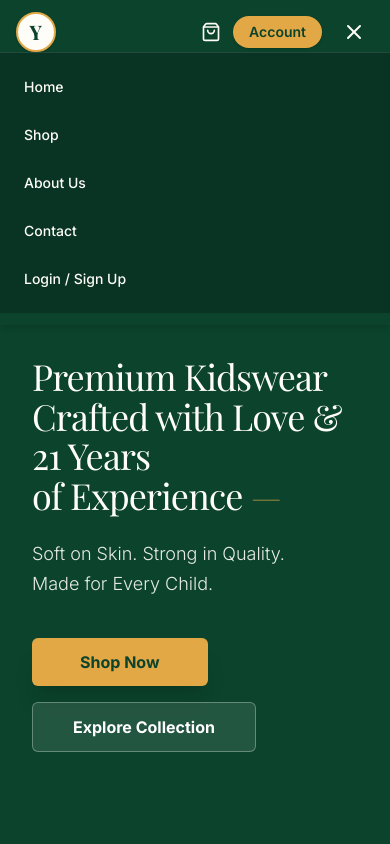
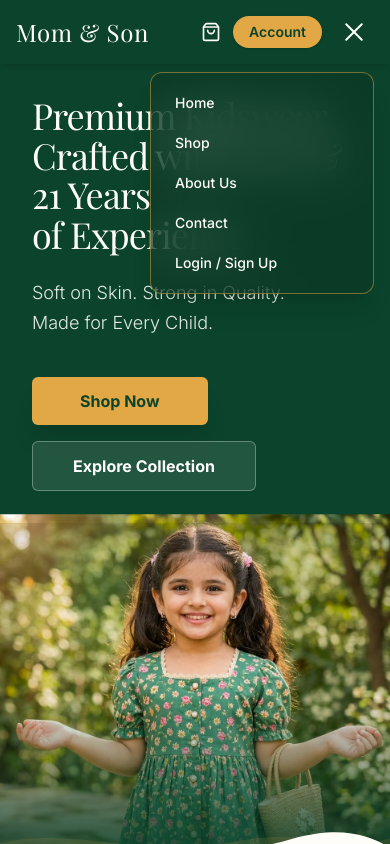
Before and after one commit to dadijiwear/dadijiwear.github.io, a Next.js app: page / in a window 390 px wide. Both pictures are taken after a click on the button 354 px from the left and 32 px from the top of the page. Shown: the top 844 px of the page. Built offline with nearby package versions, Linux system fonts and the light colour scheme; no server answers; the database is empty; a web font is replaced by a local one.

Commit message:
update seed.ts, improved hamburger menu, and email check for reset passwd

```diff
--- a/prisma/seed.ts
+++ b/prisma/seed.ts
@@ -64,37 +64,37 @@ async function main() {
             ageGroup: "5-6Y",
             color: "Blue",
             sku: "PID0001-56-BLUE",
-            stock: 1,
+            stock: 3,
           },
           {
             ageGroup: "5-6Y",
             color: "Yellow",
             sku: "PID0001-56-YELLOW",
-            stock: 1,
+            stock: 3,
           },
           {
             ageGroup: "5-6Y",
             color: "Orange",
             sku: "PID0001-56-ORANGE",
-            stock: 1,
+            stock: 3,
           },
           {
             ageGroup: "6-7Y",
             color: "Blue",
             sku: "PID0001-67-BLUE",
-            stock: 1,
+            stock: 3,
           },
           {
             ageGroup: "6-7Y",
             color: "Orange",
             sku: "PID0001-67-ORANGE",
-            stock: 1,
+            stock: 3,
           },
           {
             ageGroup: "6-7Y",
             color: "Yellow",
             sku: "PID0001-67-YELLOW",
-            stock: 0,
+            stock: 3,
           },
         ],
       },
@@ -143,55 +143,55 @@ async function main() {
             ageGroup: "3-4Y",
             color: "Gray",
             sku: "PID0002-34-GRAY",
-            stock: 1,
+            stock: 3,
           },
           {
             ageGroup: "3-4Y",
             color: "Beige",
             sku: "PID0002-34-BEIGE",
-            stock: 1,
+            stock: 3,
           },
           {
             ageGroup: "3-4Y",
             color: "Olive Green",
             sku: "PID0002-34-OLIVE",
-            stock: 1,
+            stock: 3,
           },
           {
             ageGroup: "5-6Y",
             color: "Gray",
             sku: "PID0002-56-GRAY",
-            stock: 1,
+            stock: 3,
           },
           {
             ageGroup: "5-6Y",
             color: "Beige",
             sku: "PID0002-56-BEIGE",
-            stock: 1,
+            stock: 3,
           },
           {
             ageGroup: "5-6Y",
             color: "Olive Green",
             sku: "PID0002-56-OLIVE",
-            stock: 1,
+            stock: 3,
           },
           {
             ageGroup: "6-7Y",
             color: "Gray",
             sku: "PID0002-67-GRAY",
-            stock: 1,
+            stock: 3,
           },
           {
             ageGroup: "6-7Y",
             color: "Beige",
             sku: "PID0002-67-BEIGE",
-            stock: 1,
+            stock: 3,
           },
           {
             ageGroup: "6-7Y",
             color: "Olive Green",
             sku: "PID0002-67-OLIVE",
-            stock: 1,
+            stock: 3,
           },
         ],
       },
@@ -241,31 +241,31 @@ async function main() {
             ageGroup: "3-4Y",
             color: "Gray",
             sku: "PID0003-34-GRAY",
-            stock: 1,
+            stock: 3,
           },
           {
             ageGroup: "5-6Y",
             color: "Pink",
             sku: "PID0003-56-PINK",
-            stock: 1,
+            stock: 3,
           },
           {
             ageGroup: "6-7Y",
             color: "Gray",
             sku: "PID0003-67-GRAY",
-            stock: 1,
+            stock: 3,
           },
           {
             ageGroup: "6-7Y",
             color: "Pink",
             sku: "PID0003-67-PINK",
-            stock: 1,
+            stock: 3,
           },
           {
             ageGroup: "6-7Y",
             color: "Blue",
             sku: "PID0003-67-BLUE",
-            stock: 1,
+            stock: 3,
           },
         ],
       },
--- a/src/app/account/page.tsx
+++ b/src/app/account/page.tsx
@@ -573,6 +573,22 @@ useEffect(() => {
 
     setAuthBusy(true);
 
+    try {
+      const checkRes = await fetch(`/api/profile?checkEmail=${encodeURIComponent(email.trim())}`);
+      if (checkRes.ok) {
+        const checkData = await checkRes.json();
+        if (!checkData.exists) {
+          setError("Email not registered.");
+          setAuthBusy(false);
+          return;
+        }
+      }
+    } catch {
+      setError("Validation system failure. Please try again.");
+      setAuthBusy(false);
+      return;
+    }
+
     const redirectTo = typeof window !== "undefined" ? `${window.location.origin}/account?mode=reset` : undefined;
 
     const { error } = await supabase.auth.resetPasswordForEmail(email.trim(), {
@@ -586,7 +602,7 @@ useEffect(() => {
       return;
     }
 
-    setMessage("Link sent. Plese use that link to login to your account and please update password and save it.");
+    setMessage("Link sent. Check inbox/spam, use that link to login to your account and don't forget to update password and save it.");
   };
 
   const handleResetPassword = async (e: React.FormEvent) => {
--- a/src/app/page.tsx
+++ b/src/app/page.tsx
@@ -69,7 +69,7 @@ export default function Home() {
 
           </div>
 
-          <div className="w-full md:w-1/2 relative">
+          <div className="w-full md:w-1/2 relative h-[350px] md:h-auto">
 
             <div className="absolute inset-y-0 -left-20 w-40 bg-linear-to-r from-dadi-green via-dadi-green/80 to-transparent z-20 md:block hidden blur-xl"></div>
             <div className="absolute inset-y-0 -left-5 w-10 bg-dadi-green z-20 md:block hidden"></div>
--- a/src/components/layout/Header.tsx
+++ b/src/components/layout/Header.tsx
@@ -98,18 +98,12 @@ export default function Header() {
       <div className="container mx-auto flex items-center justify-between px-4 md:px-8">
 
         <Link href="/" className="group flex items-center gap-2 text-2xl font-serif tracking-wide text-dadi-cream transition hover:text-dadi-gold">
-          <div className="flex h-10 w-10 items-center justify-center overflow-hidden rounded-full border-2 border-dadi-gold bg-dadi-cream text-xl font-bold text-dadi-green shadow-sm transition-transform group-hover:scale-105">
+          <div className="hidden sm:flex h-10 w-10 items-center justify-center overflow-hidden rounded-full border-2 border-dadi-gold bg-dadi-cream text-xl font-bold text-dadi-green shadow-sm transition-transform group-hover:scale-105">
             <span>{isUserLoggedIn && firstName ? firstName[0].toUpperCase() : "Y"}</span>
           </div>
-          <span className="hidden font-serif sm:block">Mom &amp; Son</span>
+          <span className="font-serif block">Mom &amp; Son</span>
         </Link>
 
-        <nav className="hidden items-center gap-8 text-sm font-medium md:flex">
-          <Link href="/" className="text-dadi-cream transition hover:text-dadi-gold">Home</Link>
-          <Link href="/shop" className="text-dadi-cream transition hover:text-dadi-gold">Shop</Link>
-          <Link href="/about" className="text-dadi-cream transition hover:text-dadi-gold">About Us</Link>
-          <Link href="/contact" className="text-dadi-cream transition hover:text-dadi-gold">Contact</Link>
-        </nav>
 
         <div className="flex items-center gap-3">
           <a href="https://instagram.com" target="_blank" rel="noreferrer" className="hidden text-dadi-cream transition hover:text-dadi-gold sm:block">
@@ -189,24 +183,28 @@ export default function Header() {
               Account
             </Link>
           )}
-
           <button
-            onClick={() => setMobileMenuOpen(!mobileMenuOpen)}
-            className="rounded-lg p-2 text-dadi-cream transition hover:bg-white/10 md:hidden"
-          >
-            {mobileMenuOpen ? <X size={24} /> : <Menu size={24} />}
+              onClick={() => setMobileMenuOpen(!mobileMenuOpen)}
+              className="relative h-10 w-10 rounded-lg text-dadi-cream transition hover:bg-white/10 md:hidden"
+              aria-label="Toggle Menu"
+            >
+            <div className="absolute left-1/2 top-1/2 w-6 -translate-x-1/2 -translate-y-1/2 space-y-1.5">
+              <span className={`block h-0.5 w-6 rounded bg-current transition-all duration-300 ${mobileMenuOpen ? "rotate-45 translate-y-2" : ""}`} />
+              <span className={`block h-0.5 w-6 rounded bg-current transition-all duration-300 ${mobileMenuOpen ? "scale-0 opacity-0" : ""}`} />
+              <span className={`block h-0.5 w-6 rounded bg-current transition-all duration-300 ${mobileMenuOpen ? "-rotate-45 -translate-y-2" : ""}`} />
+            </div>
           </button>
         </div>
       </div>
 
       {mobileMenuOpen && (
-        <div className="border-t border-white/10 bg-dadi-green-dark/95 backdrop-blur-md md:hidden">
-          <nav className="flex flex-col gap-3 px-6 py-4 text-sm font-medium text-dadi-cream">
-            <Link href="/" className="py-2 transition hover:text-dadi-gold" onClick={() => setMobileMenuOpen(false)}>Home</Link>
-            <Link href="/shop" className="py-2 transition hover:text-dadi-gold" onClick={() => setMobileMenuOpen(false)}>Shop</Link>
-            <Link href="/about" className="py-2 transition hover:text-dadi-gold" onClick={() => setMobileMenuOpen(false)}>About Us</Link>
-            <Link href="/contact" className="py-2 transition hover:text-dadi-gold" onClick={() => setMobileMenuOpen(false)}>Contact</Link>
-            <Link href="/account" className="py-2 text-left transition hover:text-dadi-gold" onClick={() => setMobileMenuOpen(false)}>
+        <div className={`absolute right-4 top-[calc(100%+8px)] z-50 w-56 origin-top-right rounded-xl border border-dadi-gold/50 bg-dadi-green-dark/50 p-3 backdrop-blur-xl shadow-xl transition-all duration-300 md:hidden ${mobileMenuOpen ? "scale-100 opacity-100 visible" : "scale-95 opacity-0 invisible pointer-events-none"}`}>
+          <nav className="flex flex-col gap-1 text-sm font-medium text-dadi-cream">
+            <Link href="/" className="rounded-lg px-3 py-2 transition hover:bg-white/10 hover:text-dadi-gold" onClick={() => setMobileMenuOpen(false)}>Home</Link>
+            <Link href="/shop" className="rounded-lg px-3 py-2 transition hover:bg-white/10 hover:text-dadi-gold" onClick={() => setMobileMenuOpen(false)}>Shop</Link>
+            <Link href="/about" className="rounded-lg px-3 py-2 transition hover:bg-white/10 hover:text-dadi-gold" onClick={() => setMobileMenuOpen(false)}>About Us</Link>
+            <Link href="/contact" className="rounded-lg px-3 py-2 transition hover:bg-white/10 hover:text-dadi-gold" onClick={() => setMobileMenuOpen(false)}>Contact</Link>
+            <Link href="/account" className="rounded-lg px-3 py-2 text-left transition hover:bg-white/10 hover:text-dadi-gold" onClick={() => setMobileMenuOpen(false)}>
               {isUserLoggedIn ? firstName : "Login / Sign Up"}
             </Link>
           </nav>
```
